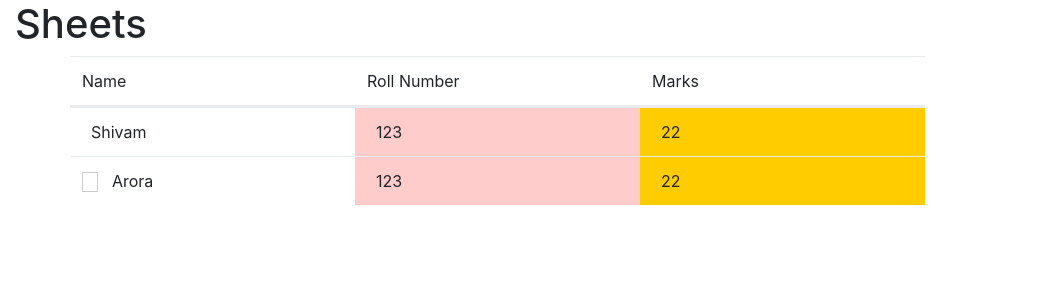
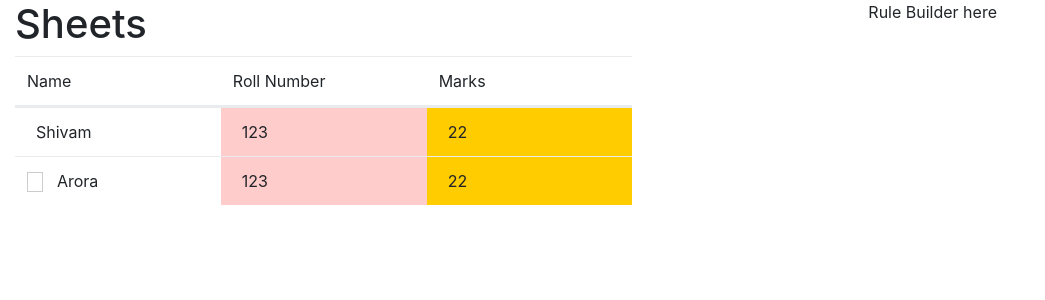
Before and after one commit to nshntarora/sheets-vue, a Vue app: page / in a window 1280 px wide. Shown: the top 300 px of the page, without its empty margins (0-1045 px from the left). Built offline with nearby package versions, Linux system fonts and the light colour scheme; a web font is replaced by a local one.

Commit message:
Moved table data to app parent

```diff
--- a/src/App.vue
+++ b/src/App.vue
@@ -1,6 +1,13 @@
 <template>
   <div id="app" class="container-fluid">
-    <display-table/>
+    <div class="row">
+      <div class="col-sm-12 col-md-8">
+        <display-table :table="table"/>
+      </div>
+      <div class="col-sm-12 col-md-4">
+        <rule-builder/>
+      </div>
+    </div>
   </div>
 </template>
 
@@ -9,11 +16,39 @@
 import '@/assets/css/fontawesome/font-awesome.scss';
 
 import DisplayTable from './components/Table';
+import RuleBuilder from './components/RuleBuilder';
 
 export default {
   name: 'app',
+  data() {
+    return {
+      table: {
+        headings: ['Name', 'Roll Number', 'Marks'],
+        rows: [
+          {
+            data: ['Shivam', 123, 22],
+          },
+          {
+            data: ['Arora', 123, 22],
+            children: [
+              { data: ['Nishant', 1417424, 59] },
+              {
+                data: ['Arora', 1417425, 69],
+                children: [
+                  {
+                    data: ['Shivam', 123, 22],
+                  },
+                ],
+              },
+            ],
+          },
+        ],
+      },
+    };
+  },
   components: {
     DisplayTable,
+    RuleBuilder,
   },
 };
 </script>
--- a/src/components/Row.vue
+++ b/src/components/Row.vue
@@ -4,7 +4,7 @@
         <div class="table-column col-3"
           v-for="(col,index) in data.data"
           :key="index"
-          :style="classObject(index)">
+          :style="classObject(index, col)">
           <i :class="iconClass" v-if="data.children && data.children.length && index===0" @click="toggle"></i>
           &nbsp;&nbsp;{{col}}
         </div>
@@ -56,12 +56,11 @@
     toggle() {
       this.open = !this.open;
     },
-    classObject(index) {
+    classObject(index, col) {
       for (let i = 0, len = this.addedRules.length; i < len; i += 1) {
-        if (this.addedRules[i].column === index) {
+        if ((this.addedRules[i].column === index) && col) {
           return {
             backgroundColor: this.addedRules[i].formatting.backgroundColor,
-            padding: '12px',
           };
         }
       }
--- /dev/null
+++ b/src/components/RuleBuilder.vue
@@ -0,0 +1,11 @@
+<template>
+  <div>
+    Rule Builder here
+  </div>
+</template>
+
+<script>
+export default {
+  name: 'ruleBuilder',
+};
+</script>
--- a/src/components/Table.vue
+++ b/src/components/Table.vue
@@ -28,32 +28,10 @@
   components: {
     trow,
   },
-  data() {
-    return {
-      msg: 'Sheets',
-      table: {
-        headings: ['Name', 'Roll Number', 'Marks'],
-        rows: [
-          {
-            data: ['Shivam', 123, 22],
-          },
-          {
-            data: ['Arora', 123, 22],
-            children: [
-              { data: ['Nishant', 1417424, 59] },
-              {
-                data: ['Arora', 1417425, 69],
-                children: [
-                  {
-                    data: ['Shivam', 123, 22],
-                  },
-                ],
-              },
-            ],
-          },
-        ],
-      },
-    };
+  props: {
+    table: {
+      type: Object,
+    },
   },
   methods: {
     isArray(row) {
```
